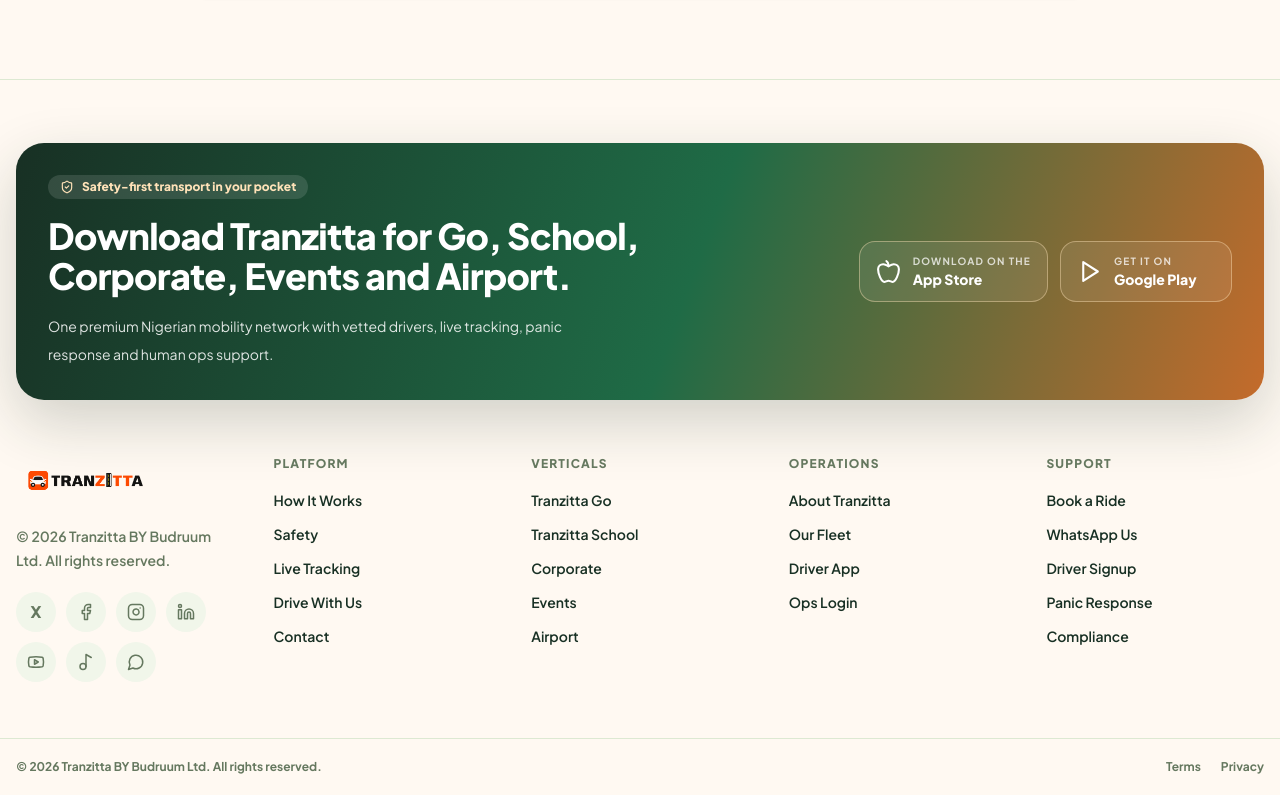
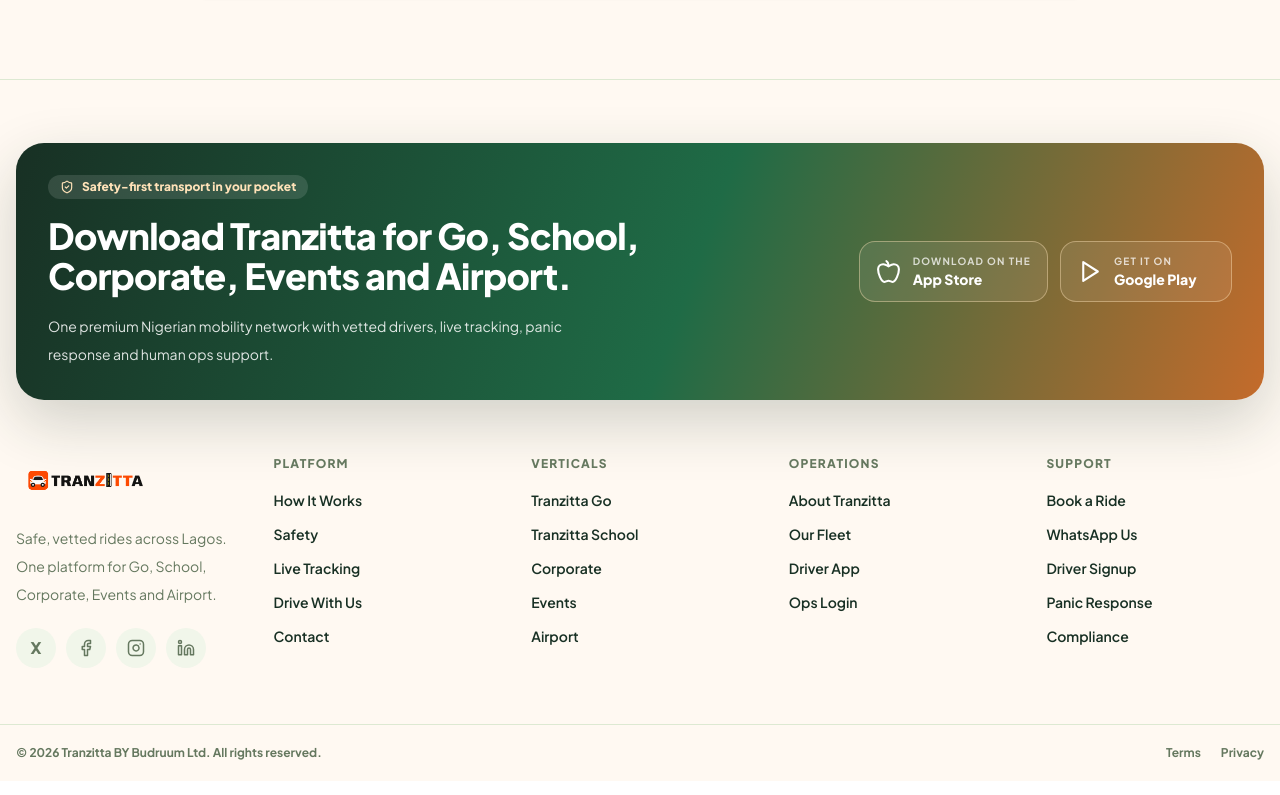
Before and after one commit to 1702london-maker/TRANZITTA, a Next.js app: page / in a window 1280 px wide. Shown: the part 5535-6330 px from the top of the page. Built offline with nearby package versions, Linux system fonts and the light colour scheme.

Commit message:
Fix footer first column copy

```diff
--- a/components/Footer.tsx
+++ b/components/Footer.tsx
@@ -2,7 +2,7 @@
 
 import Image from 'next/image'
 import Link from 'next/link'
-import { Apple, Facebook, Instagram, Linkedin, MessageCircle, Music2, Play, ShieldCheck, Youtube } from 'lucide-react'
+import { Apple, Facebook, Instagram, Linkedin, Play, ShieldCheck } from 'lucide-react'
 
 const LINKS = [
   {
@@ -51,9 +51,6 @@
   { label: 'Facebook', href: '#', icon: Facebook },
   { label: 'Instagram', href: '#', icon: Instagram },
   { label: 'LinkedIn', href: '#', icon: Linkedin },
-  { label: 'YouTube', href: '#', icon: Youtube },
-  { label: 'TikTok', href: '#', icon: Music2 },
-  { label: 'WhatsApp', href: '#contact', icon: MessageCircle },
 ]
 
 function StoreBadge({
@@ -115,8 +112,8 @@
         <div className="grid grid-cols-1 gap-10 py-14 sm:grid-cols-2 lg:grid-cols-5 lg:items-start">
           <div>
             <Image src="/tranzitta-logo.png" alt="Tranzitta" width={190} height={58} className="mb-5 h-12 w-auto object-contain" />
-            <p className="max-w-[230px] text-sm font-semibold leading-6 trz-muted">
-              © 2026 Tranzitta BY Budruum Ltd. All rights reserved.
+            <p className="max-w-[230px] text-sm leading-7 trz-muted">
+              Safe, vetted rides across Lagos. One platform for Go, School, Corporate, Events and Airport.
             </p>
             <div className="mt-5 flex max-w-[230px] flex-wrap gap-2.5">
               {SOCIALS.map((social) => {
```
